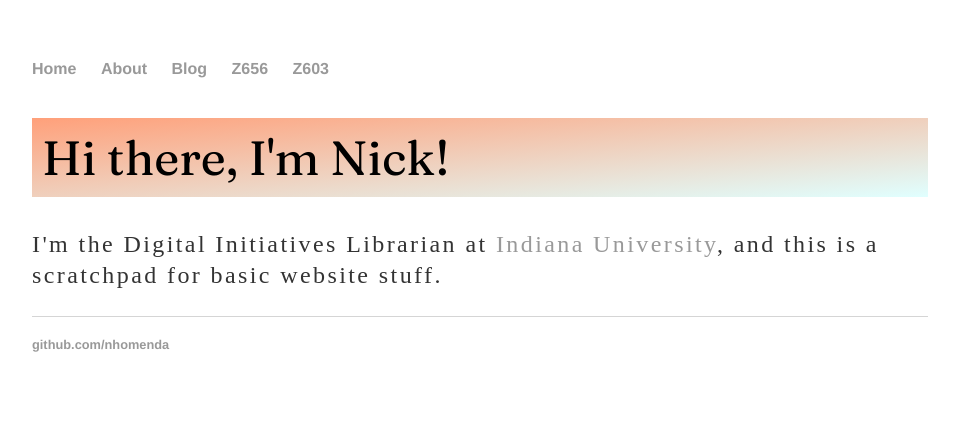
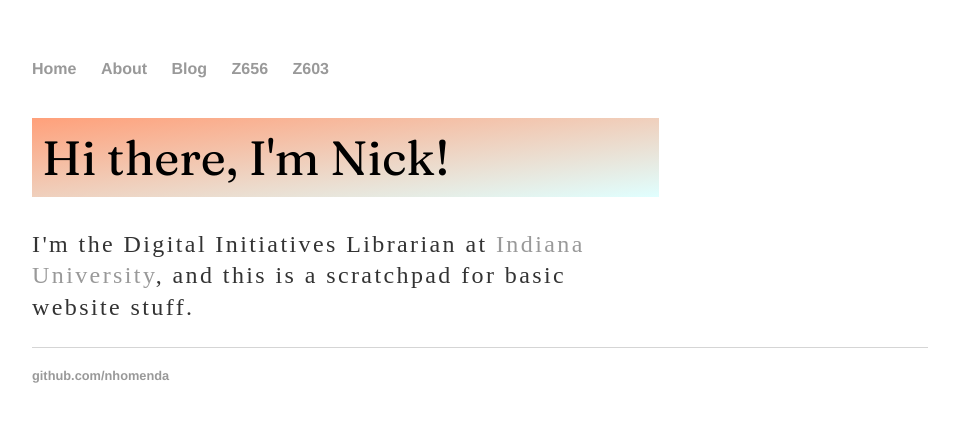
Before and after one commit to nhomenda/nhomenda.github.io, a Jekyll site: the page built from index.html, in a window 1280 px wide. Shown: the top 422 px of the page, without its empty margins (160-1119 px from the left). Built offline with Jekyll 4.4.1, drawn with Linux system fonts in a browser that asks for light colours.

Commit message:
Update main.css

```diff
--- a/css/main.css
+++ b/css/main.css
@@ -27,6 +27,9 @@ div.container h1 {
 h1 {
     font-size: 3em;
     font-family:'Fraunces', 'Arial', 'Sans-Serif';
+}
+div.container {
+    width: 70%;
 }
 p {
     font-size: 1.5em;
```
